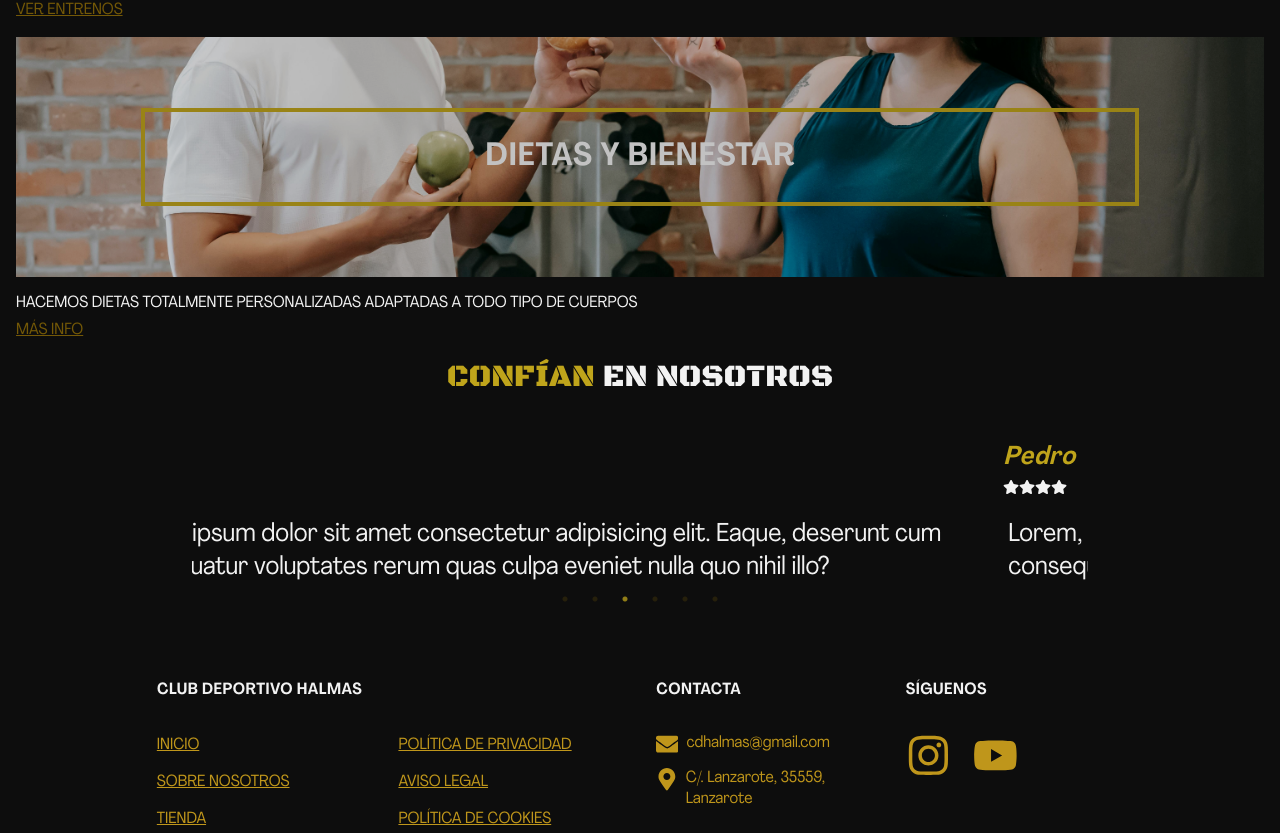
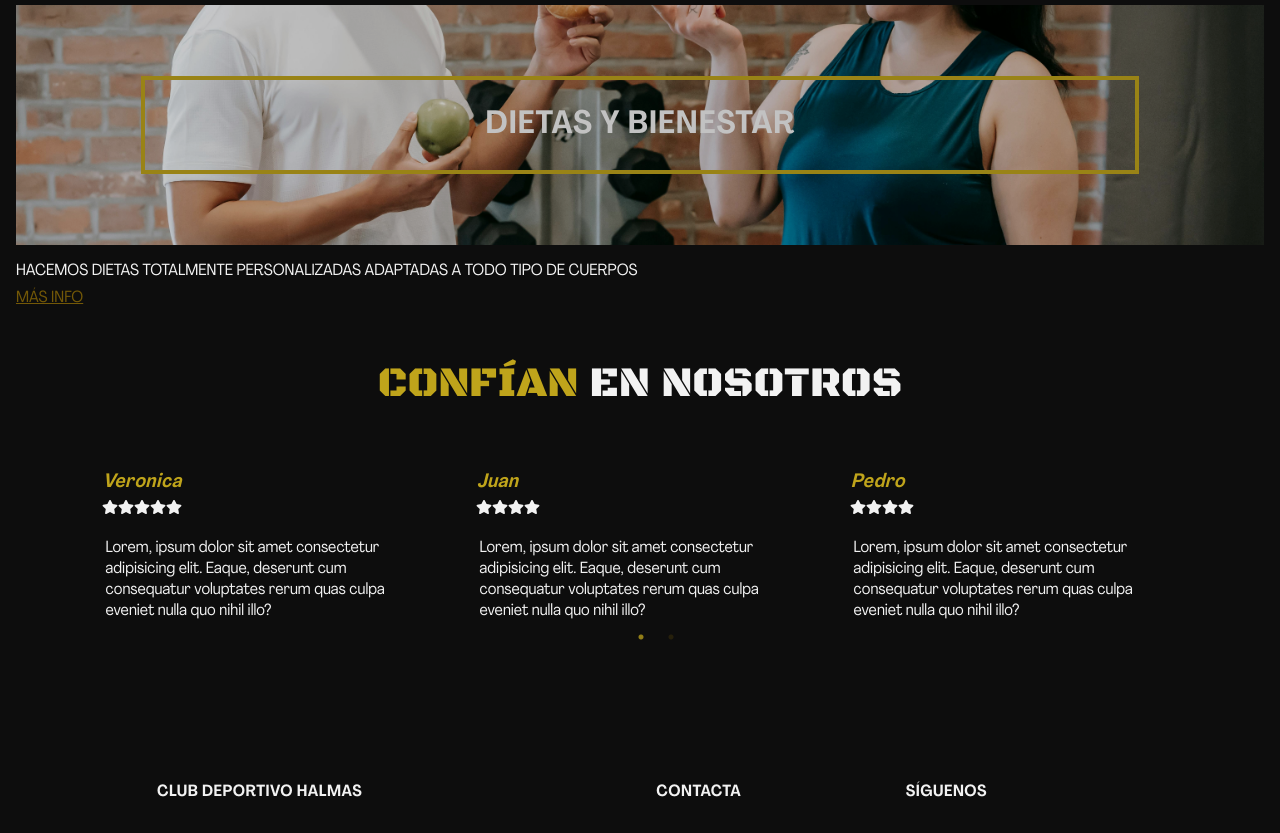
Before and after one commit to Webit-O/CDH-HALTEROFILIA-LZT, a React (Vite) app in the folder front/: page / in a window 1280 px wide. Shown: the part 2792-3625 px from the top of the page. Built offline with nearby package versions, Linux system fonts and the light colour scheme.

Commit message:
adjustments in QuotesList component, breakpoints

```diff
--- a/front/src/components/QuoteCard/QuoteCard.css
+++ b/front/src/components/QuoteCard/QuoteCard.css
@@ -26,3 +26,9 @@
     padding-top: 1em;
     padding: 0em .2em;
 }
+
+@media (width >= 1024px) {
+    .quote-card {
+        padding: 0 1.4em;
+    }
+}
--- a/front/src/components/QuotesList/QuotesList.css
+++ b/front/src/components/QuotesList/QuotesList.css
@@ -7,7 +7,7 @@
 
 .quotes-list-title {
     font-family: var(--black-ops-one-font);
-    font-size: calc(1rem + 1.2vw);
+    font-size: calc(1em + 1.2vw);
     color: var(--gold-metallic);
     margin-bottom: 1.4em;
     span {
@@ -20,9 +20,39 @@
 }
 
 .slick-dots li button:before {
-    color: var(--field-drab) !important; /* Cambia #FFFFFF al color que prefieras */
+    color: var(--field-drab) !important;
 }
 
 .slick-dots li.slick-active button:before {
-    color: var(--gold-metallic) !important; /* Cambia #FFFFFF al color que prefieras */
+    color: var(--gold-metallic) !important;
 }
+
+@media (width >= 768px) {
+    .quotes-list {
+        margin-top: 2em;
+    }
+
+    .quotes-list-title {
+        font-size: calc(1.7em + 1.2vw);
+    }
+}
+
+@media (width >= 1024px) {
+    .quotes-list {
+        margin-bottom: 4em;
+    }
+
+    .slick-slider {
+        width: 90%;
+        padding: 0 1em;
+    }
+
+    .quote-card-title {
+        font-size: calc(.4em + 1vw);
+    }
+
+    .quote-card-text {
+        font-size: calc(.6em + .5vw);
+    }
+
+}
--- a/front/src/components/QuotesList/QuotesList.jsx
+++ b/front/src/components/QuotesList/QuotesList.jsx
@@ -56,6 +56,24 @@ function QuotesList() {
     slidesToShow: 1,
     slidesToScroll: 1,
     arrows: false,
+    responsive: [
+      {
+        breakpoint: 1024,
+        settings: {
+          slidesToShow: 1,
+          slidesToScroll: 1,
+          arrows: false,
+        }
+      },
+      {
+        breakpoint: 10000,
+        settings: {
+          slidesToShow: 3,
+          slidesToScroll: 3,
+          arrows: false,
+        }
+      }
+    ]
   };
 
   return (
```
